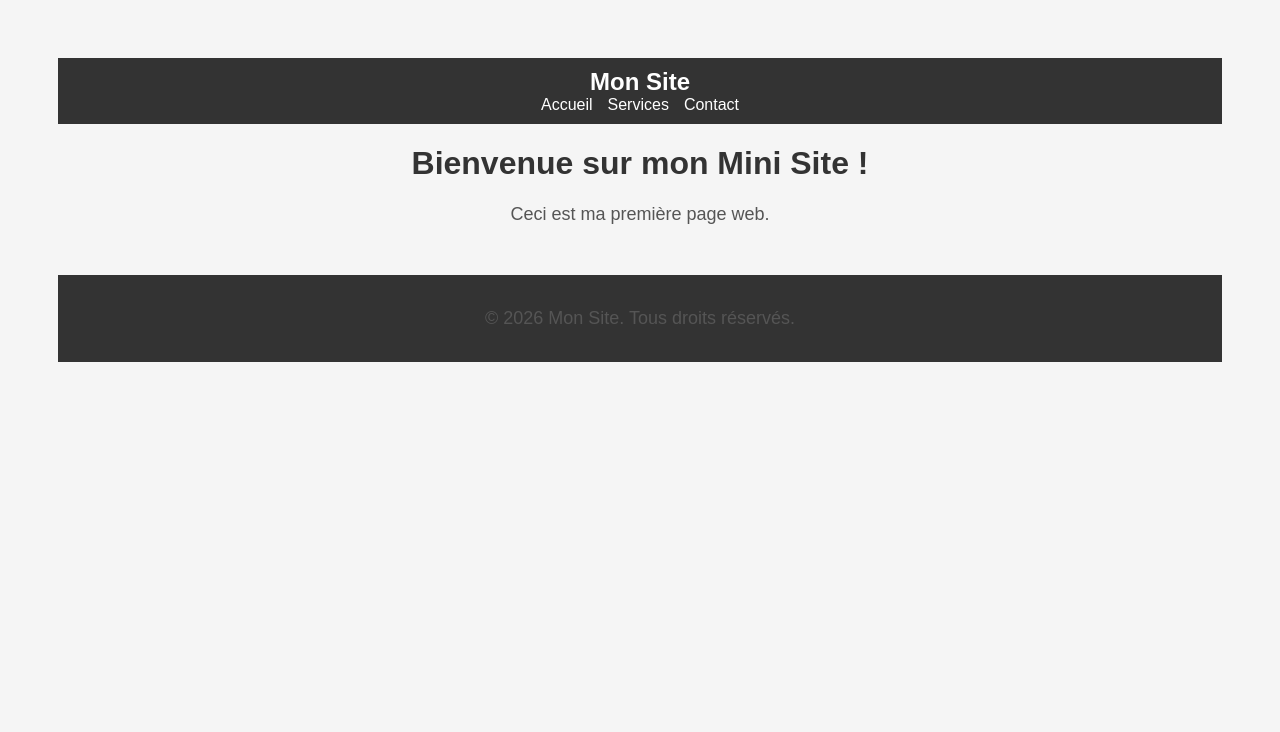
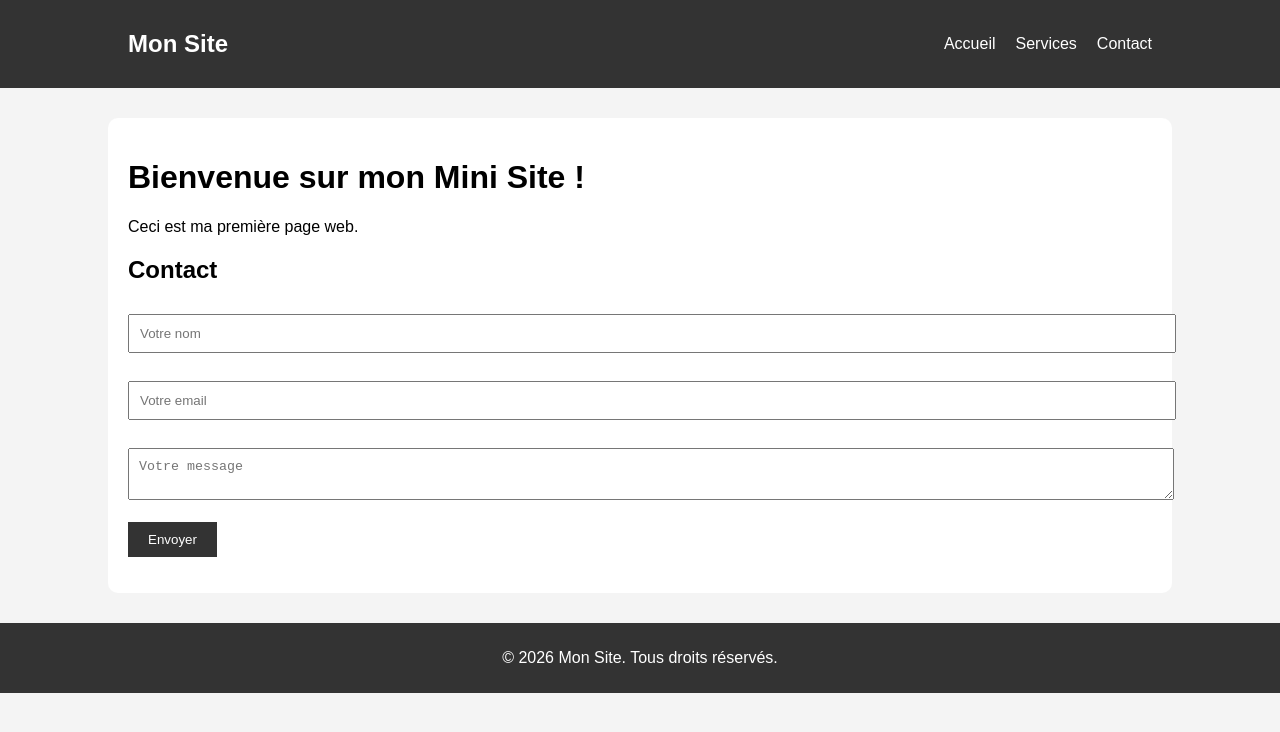
Before and after one commit to bayramjridi0-spec/mini-site, a plain HTML site: page index.html in a window 1280 px wide. Drawn offline with Linux system fonts and the light colour scheme; files that its build step writes are made by us from their sources.

Commit message:
final test project

```diff
--- /dev/null
+++ b/css/style.css
@@ -0,0 +1,65 @@
+body {
+    font-family: Arial, sans-serif;
+    margin: 0;
+    padding: 0;
+    background-color: #f4f4f4;
+}
+
+/* NAVBAR */
+header {
+    background-color: #333;
+    color: white;
+    padding: 10px 0;
+}
+
+nav {
+    display: flex;
+    justify-content: space-between;
+    align-items: center;
+    width: 80%;
+    margin: auto;
+}
+
+nav ul {
+    list-style: none;
+    display: flex;
+    gap: 20px;
+}
+
+nav ul li a {
+    color: white;
+    text-decoration: none;
+}
+
+/* MAIN */
+main {
+    width: 80%;
+    margin: 30px auto;
+    background: white;
+    padding: 20px;
+    border-radius: 10px;
+}
+
+/* FORM */
+input, textarea {
+    width: 100%;
+    padding: 10px;
+    margin-top: 10px;
+}
+
+button {
+    padding: 10px 20px;
+    background-color: #333;
+    color: white;
+    border: none;
+    cursor: pointer;
+}
+
+/* FOOTER */
+footer {
+    text-align: center;
+    padding: 10px;
+    background-color: #333;
+    color: white;
+    margin-top: 20px;
+}
--- a/index.html
+++ b/index.html
@@ -4,12 +4,11 @@
     <meta charset="UTF-8">
     <meta name="viewport" content="width=device-width, initial-scale=1.0">
     <title>Mini Site</title>
-    <link rel="stylesheet" href="../css/style.css">
+    <link rel="stylesheet" href="css/style.css">
 </head>
 
 <body>
 
-    <!-- Navbar en haut -->
 <header>
     <nav>
         <h2>Mon Site</h2>
@@ -21,19 +20,33 @@
     </nav>
 </header>
 
-    <!-- Contenu principal -->
 <main>
-        <h1>Bienvenue sur mon Mini Site !</h1>
+    <h1 id="titre">Bienvenue sur mon Mini Site !</h1>
     <p>Ceci est ma première page web.</p>
+
+    <h2>Contact</h2>
+
+    <form id="contactForm">
+        <input type="text" id="name" placeholder="Votre nom" required>
+        <br><br>
+
+        <input type="email" id="email" placeholder="Votre email" required>
+        <br><br>
+
+        <textarea id="message" placeholder="Votre message" required></textarea>
+        <br><br>
+
+        <button type="submit">Envoyer</button>
+    </form>
+
+    <p id="result"></p>
 </main>
 
-    <!-- Footer -->
 <footer>
     <p>&copy; 2026 Mon Site. Tous droits réservés.</p>
 </footer>
 
-    <!-- JS toujours à la fin -->
-    <script src="../js/script.js"></script>
+<script src="js/script.js"></script>
 
 </body>
 </html>
--- /dev/null
+++ b/js/script.js
@@ -0,0 +1,31 @@
+document.addEventListener("DOMContentLoaded", function () {
+
+    // clic sur titre
+    const titre = document.getElementById("titre");
+
+    if (titre) {
+        titre.addEventListener("click", function () {
+            alert("Bravo ! Vous avez cliqué sur le titre 😎");
+        });
+    }
+
+    // formulaire contact
+    const form = document.getElementById("contactForm");
+    const result = document.getElementById("result");
+
+    form.addEventListener("submit", function (e) {
+        e.preventDefault();
+
+        const name = document.getElementById("name").value;
+        const email = document.getElementById("email").value;
+        const message = document.getElementById("message").value;
+
+        result.innerHTML =
+            "Merci " + name + " 👍<br>" +
+            "Email: " + email + "<br>" +
+            "Message envoyé ✔";
+
+        form.reset();
+    });
+
+});
--- a/style.css
+++ /dev/null
@@ -1,52 +0,0 @@
-/* style.css */
-
-/* Corps de la page */
-body {
-    font-family: Arial, sans-serif;
-    background-color: #f5f5f5;
-    text-align: center;
-    padding: 50px;
-}
-
-/* Navbar */
-nav {
-    background-color: #333;
-    padding: 10px;
-}
-
-nav h2 {
-    color: white;
-    margin: 0;
-}
-
-nav ul {
-    list-style: none;
-    display: flex;
-    justify-content: center;
-    gap: 15px;
-    padding: 0;
-    margin: 0;
-}
-
-nav a {
-    color: white;
-    text-decoration: none;
-}
-
-/* Contenu principal */
-h1 {
-    color: #333;
-}
-
-p {
-    color: #555;
-    font-size: 18px;
-}
-
-/* Footer */
-footer {
-    margin-top: 50px;
-    padding: 15px;
-    background-color: #333;
-    color: white;
-}
```
Also changed, not shown: script.js (deleted, +0 -7 lines). Lines whose indentation alone changed are shown as unchanged.
